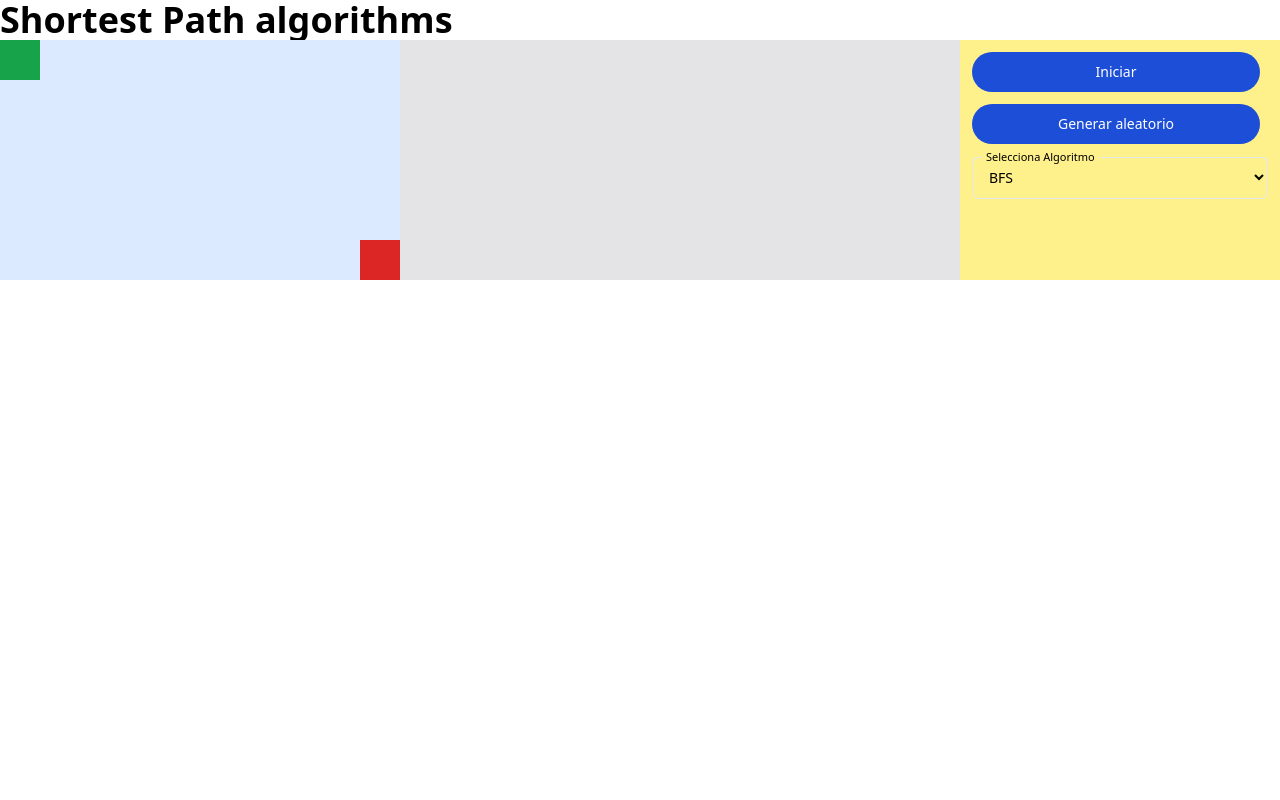
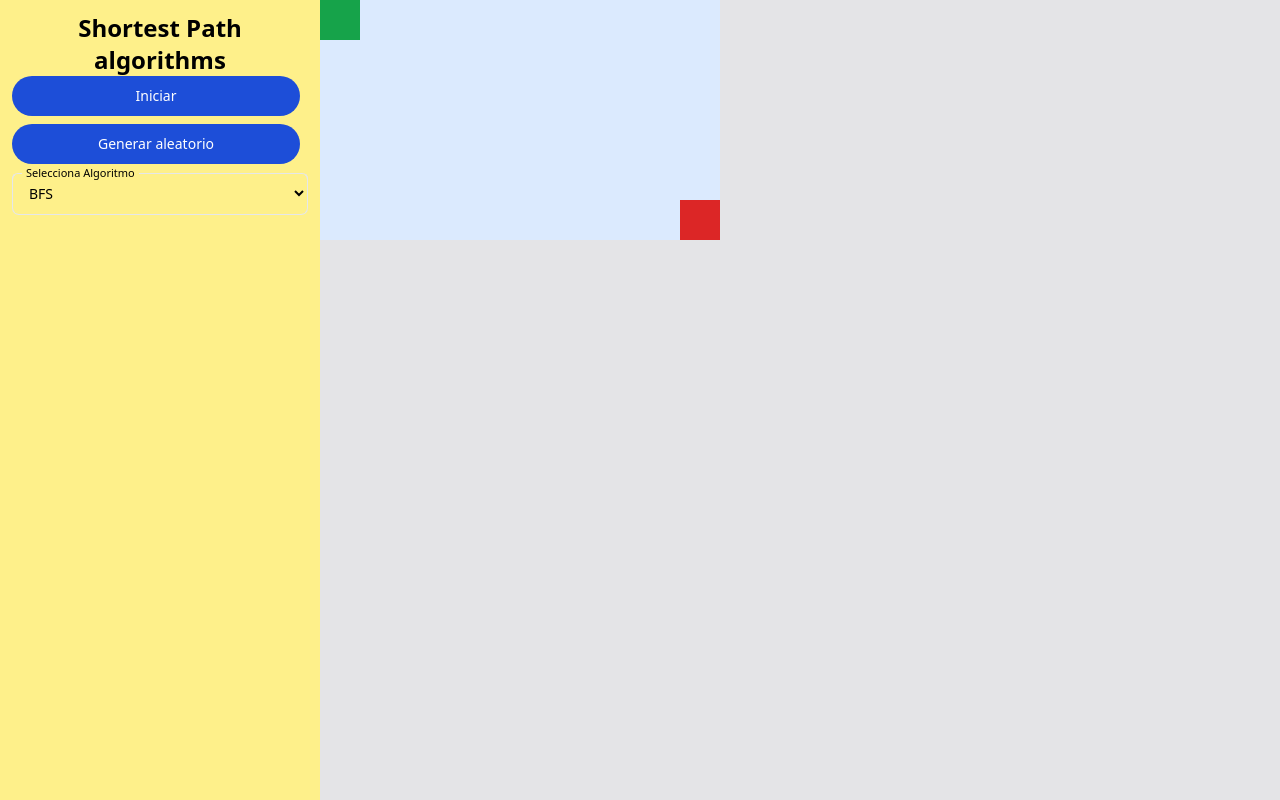
Before and after one commit to ZzzandyzzZ/shortest-path, a React (Vite) app: page / in a window 1280 px wide. Built offline with nearby package versions, Linux system fonts and the light colour scheme.

Commit message:
use bfs algorithm in app component

```diff
--- a/src/app.tsx
+++ b/src/app.tsx
@@ -2,11 +2,12 @@ import { useEffect } from 'react'
 import { useSearchParams } from 'react-router-dom'
 
 import { Grid } from './components'
-import { useStore } from './store'
+import { startBfsAlgorithm, useStore } from './store'
 
 function App() {
   const generateGrid = useStore(state => state.generateGrid)
   const setSeed = useStore(state => state.setSeed)
+  const drawShortestPath = useStore(state => state.drawShortestPath)
   const [searchParams, setParams] = useSearchParams()
 
   const handleReset = () => {
@@ -15,6 +16,12 @@ function App() {
       prev.set('seed', Math.random().toString())
       return prev
     })
+  }
+  const handleStart = async () => {
+    console.log('inicio')
+    await startBfsAlgorithm()
+    console.log('termine')
+    drawShortestPath()
   }
   useEffect(() => {
     const seed = searchParams.get('seed')
@@ -26,13 +33,12 @@ function App() {
 
   return (
     <>
-      <h1 className="text-4xl font-bold">Shortest Path algorithms</h1>
-      <main className='grid grid-cols-12'>
-        <section className='col-span-9 bg-zinc-200'>
-          <Grid />
-        </section>
-        <section className='flex flex-col gap-1 bg-yellow-200 col-span-3 p-3'>
-          <button className='text-white bg-blue-700 hover:bg-blue-800 focus:outline-none focus:ring-4 focus:ring-blue-300 font-medium rounded-full text-sm px-5 py-2.5 text-center me-2 mb-2 dark:bg-blue-600 dark:hover:bg-blue-700 dark:focus:ring-blue-800'>Iniciar</button>
+      <main className='grid grid-cols-12  min-h-screen'>
+        <section className='flex flex-col bg-yellow-200 col-span-3 p-3'>
+          <h1 className="text-2xl text-center font-bold">Shortest Path algorithms</h1>
+          <button onClick={() => { void handleStart() }} className='text-white bg-blue-700 hover:bg-blue-800 focus:outline-none focus:ring-4 focus:ring-blue-300 font-medium rounded-full text-sm px-5 py-2.5 text-center me-2 mb-2 dark:bg-blue-600 dark:hover:bg-blue-700 dark:focus:ring-blue-800'>
+            Iniciar
+          </button>
           <button onClick={handleReset} className='text-white bg-blue-700 hover:bg-blue-800 focus:outline-none focus:ring-4 focus:ring-blue-300 font-medium rounded-full text-sm px-5 py-2.5 text-center me-2 mb-2 dark:bg-blue-600 dark:hover:bg-blue-700 dark:focus:ring-blue-800'>
             Generar aleatorio
           </button>
@@ -47,6 +53,9 @@ function App() {
             </label>
           </div>
         </section>
+        <section className='col-span-9 bg-zinc-200'>
+          <Grid />
+        </section>
       </main>
     </>
   )
```
